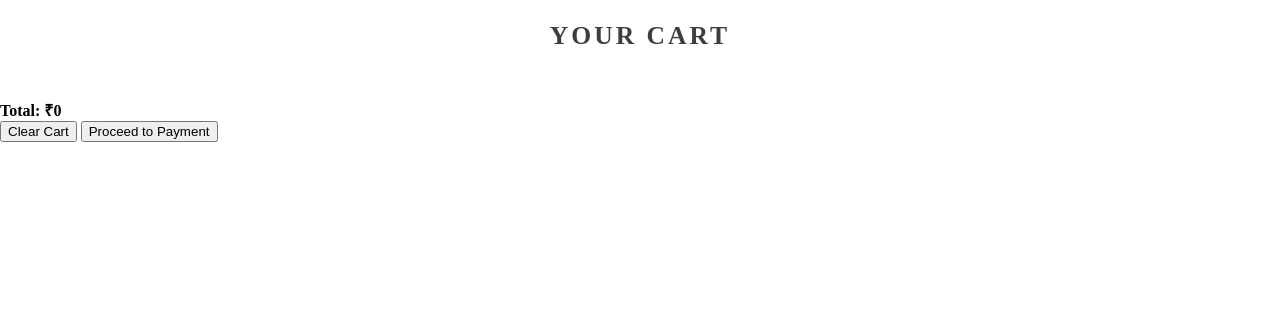
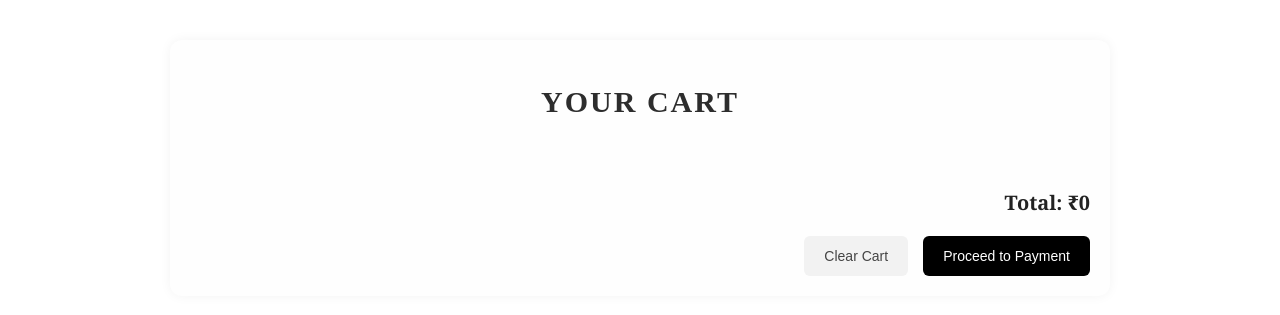
Before and after one commit to Chakshita2123/E-commerce-website, a Flask app: page /cart.html in a window 1280 px wide. Shown: the top 315 px of the page. Run offline with Flask 3, Linux system fonts and the light colour scheme.

Commit message:
Update style.css

```diff
--- a/static/style.css
+++ b/static/style.css
@@ -791,6 +791,143 @@ body {
   background-color: #5c2a30;
 }
 
+/* --- CART PAGE STYLING --- */
+
+.cart-page {
+  max-width: 900px;
+  margin: 40px auto;
+  padding: 20px;
+  background-color: #fefefe;
+  border-radius: 12px;
+  box-shadow: 0 0 12px rgba(0, 0, 0, 0.05);
+  font-family: 'Georgia', serif;
+}
+
+.section-title {
+  text-align: center;
+  font-size: 30px;
+  font-weight: 600;
+  margin-bottom: 40px;
+  color: #2d2d2d;
+  letter-spacing: 2px;
+}
+
+.cart-items {
+  display: flex;
+  flex-direction: column;
+  gap: 20px;
+}
+
+/* Individual cart item layout - dynamically inserted by JS */
+.cart-item {
+  display: flex;
+  align-items: center;
+  justify-content: space-between;
+  background: #fff;
+  padding: 20px;
+  border-radius: 10px;
+  box-shadow: 0 4px 10px rgba(0,0,0,0.04);
+}
+
+.cart-item img {
+  width: 80px;
+  height: 80px;
+  border-radius: 8px;
+  object-fit: cover;
+  margin-right: 20px;
+}
+
+.cart-item-details {
+  flex: 1;
+}
+
+.cart-item-title {
+  font-size: 18px;
+  font-weight: 500;
+  margin-bottom: 5px;
+}
+
+.cart-item-price {
+  font-size: 16px;
+  color: #666;
+}
+
+.quantity-control {
+  display: flex;
+  align-items: center;
+  gap: 10px;
+}
+
+.quantity-control button {
+  background-color: #eee;
+  border: none;
+  padding: 5px 12px;
+  font-size: 16px;
+  cursor: pointer;
+  border-radius: 6px;
+}
+
+.cart-total {
+  text-align: right;
+  font-size: 20px;
+  margin-top: 30px;
+  margin-bottom: 20px;
+  color: #222;
+}
+
+.cart-total-amount {
+  font-weight: 600;
+  color: #000;
+}
+
+/* Buttons */
+.cart-buttons {
+  display: flex;
+  justify-content: flex-end;
+  gap: 15px;
+}
+
+.cart-buttons button {
+  padding: 12px 20px;
+  font-size: 14px;
+  border-radius: 6px;
+  cursor: pointer;
+  transition: 0.3s ease;
+  border: none;
+}
+
+.cart-buttons button:first-child {
+  background-color: #f2f2f2;
+  color: #444;
+}
+
+.cart-buttons button:first-child:hover {
+  background-color: #e0e0e0;
+}
+
+.checkout-btn {
+  background-color: #000;
+  color: #fff;
+}
+
+.checkout-btn:hover {
+  background-color: #222;
+}
+
+@media screen and (max-width: 600px) {
+  .cart-item {
+    flex-direction: column;
+    align-items: flex-start;
+    gap: 10px;
+  }
+
+  .cart-buttons {
+    flex-direction: column;
+    align-items: flex-end;
+    gap: 10px;
+  }
+}
+
 
 .payment-container {
   max-width: 600px;
```
